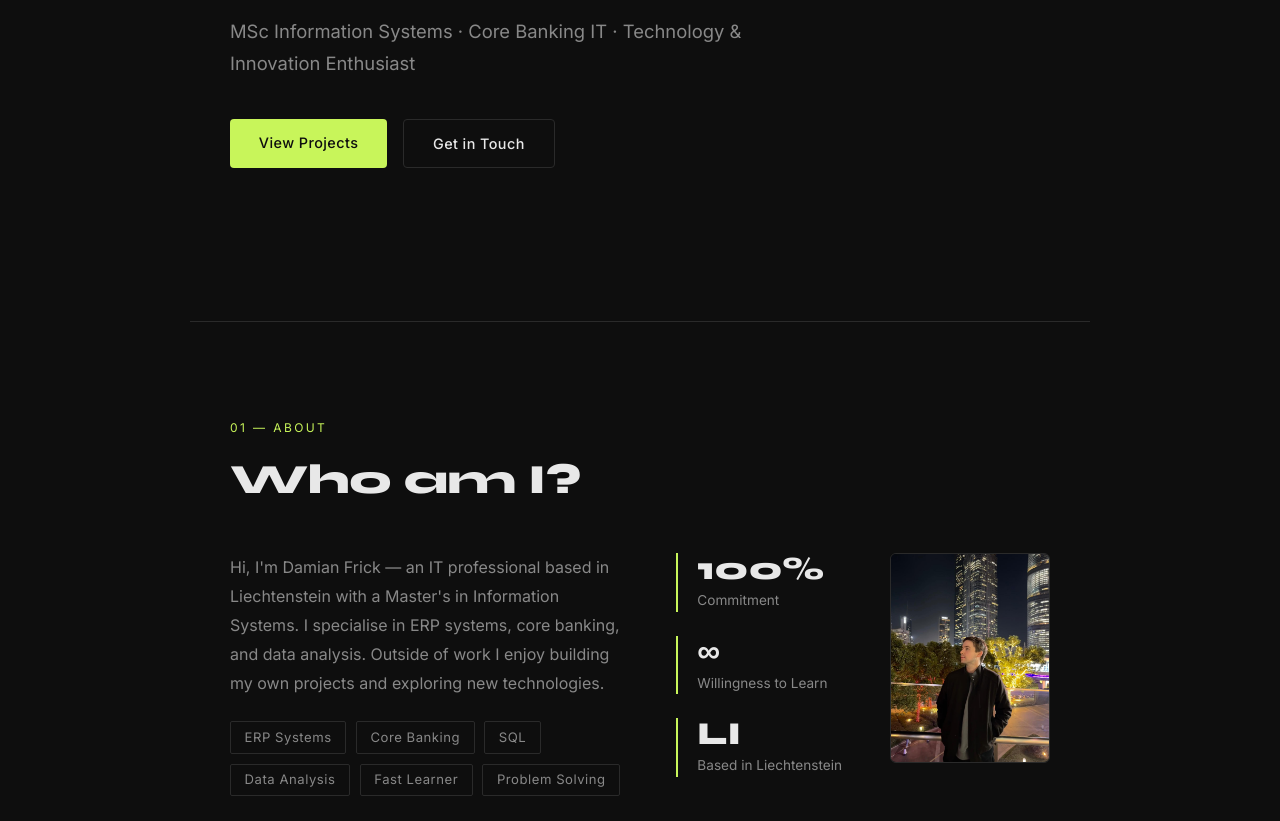
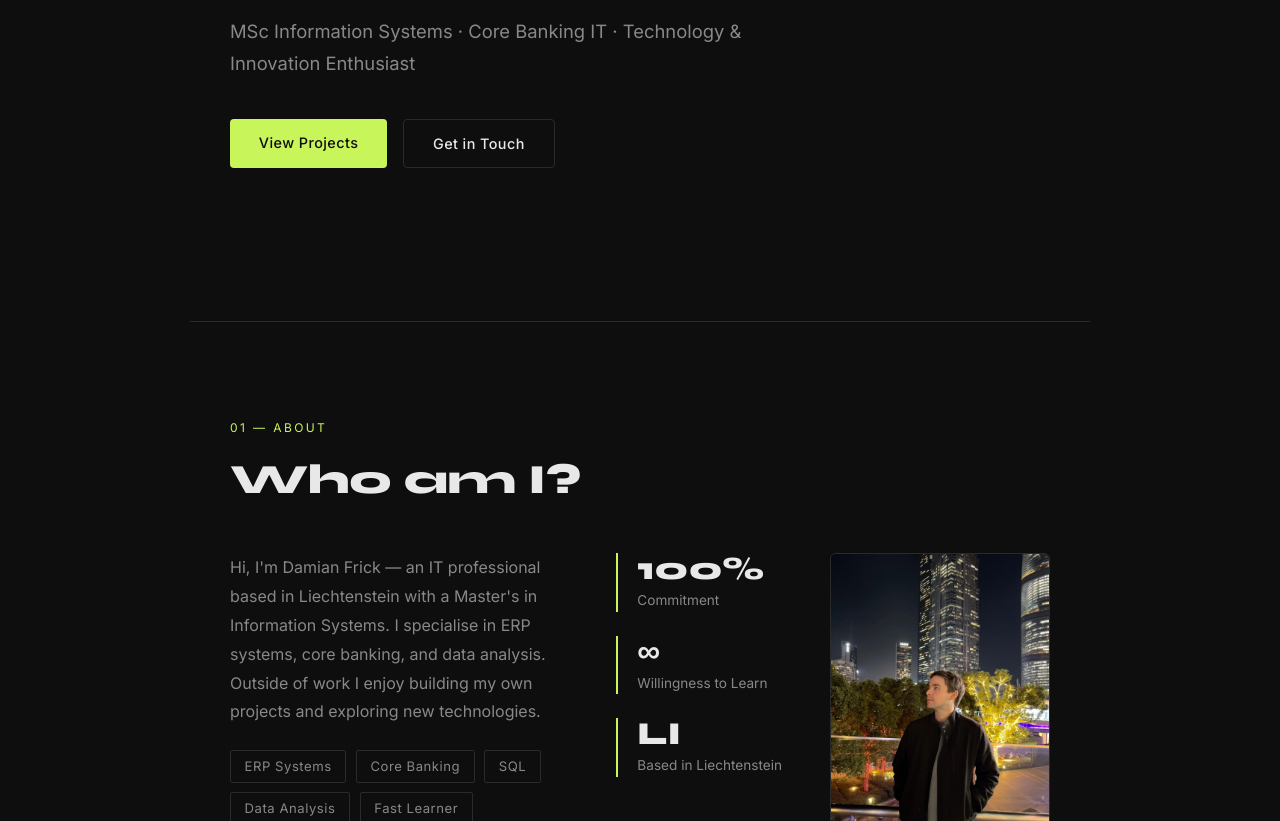
Before and after one commit to damiandomenik/damiandomenik.github.io, a plain HTML site: page index.html in a window 1280 px wide. Shown: the part 479-1300 px from the top of the page. Drawn offline with Linux system fonts and the light colour scheme.

Commit message:
Update index.html

```diff
--- a/index.html
+++ b/index.html
@@ -131,8 +131,8 @@
       align-items: start;
     }
     .about-photo img {
-      width: 160px;
-      height: 210px;
+      width: 220px;
+      height: 300px;
       object-fit: cover;
       object-position: top;
       border-radius: 6px;
```
